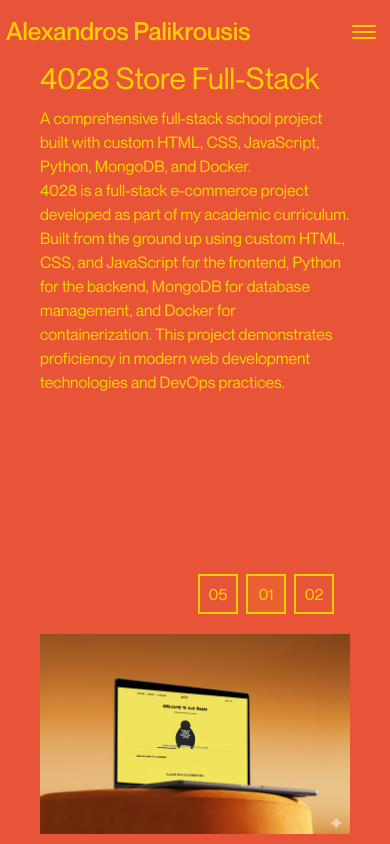
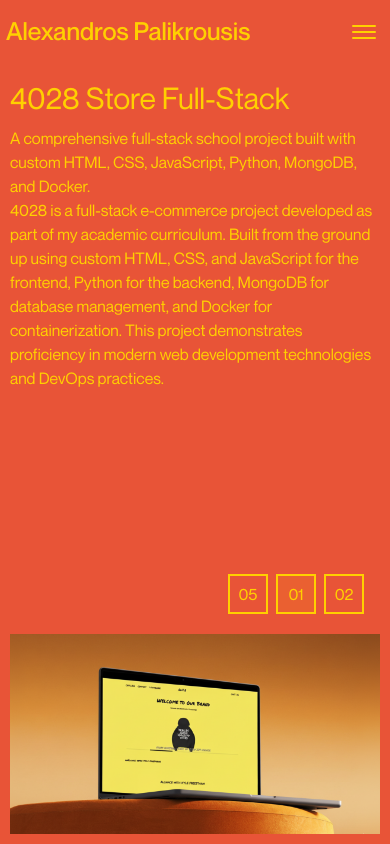
Before and after one commit to Alexpalik/portfolio, a Next.js app: page /projects/4028 in a window 390 px wide. Built offline with nearby package versions, Linux system fonts and the light colour scheme.

Commit message:
padding-projects-mobile

```diff
--- a/src/app/projects/[slug]/page.tsx
+++ b/src/app/projects/[slug]/page.tsx
@@ -35,7 +35,7 @@ export default function ProjectPage() {
       }, [])
     return (
         <>
-            <div className="min-h-[100vh] h-full flex justify-between px-10 pt-15 md:pt-30 md:flex-row flex-col gap-4"
+            <div className="min-h-[100vh] h-full flex justify-between  pt-[80px] px-[10px] md:pt-[100px] md:px-[36px] md:flex-row flex-col gap-4"
              style={{backgroundColor: project.backgroundColor}}
             >
 
```
